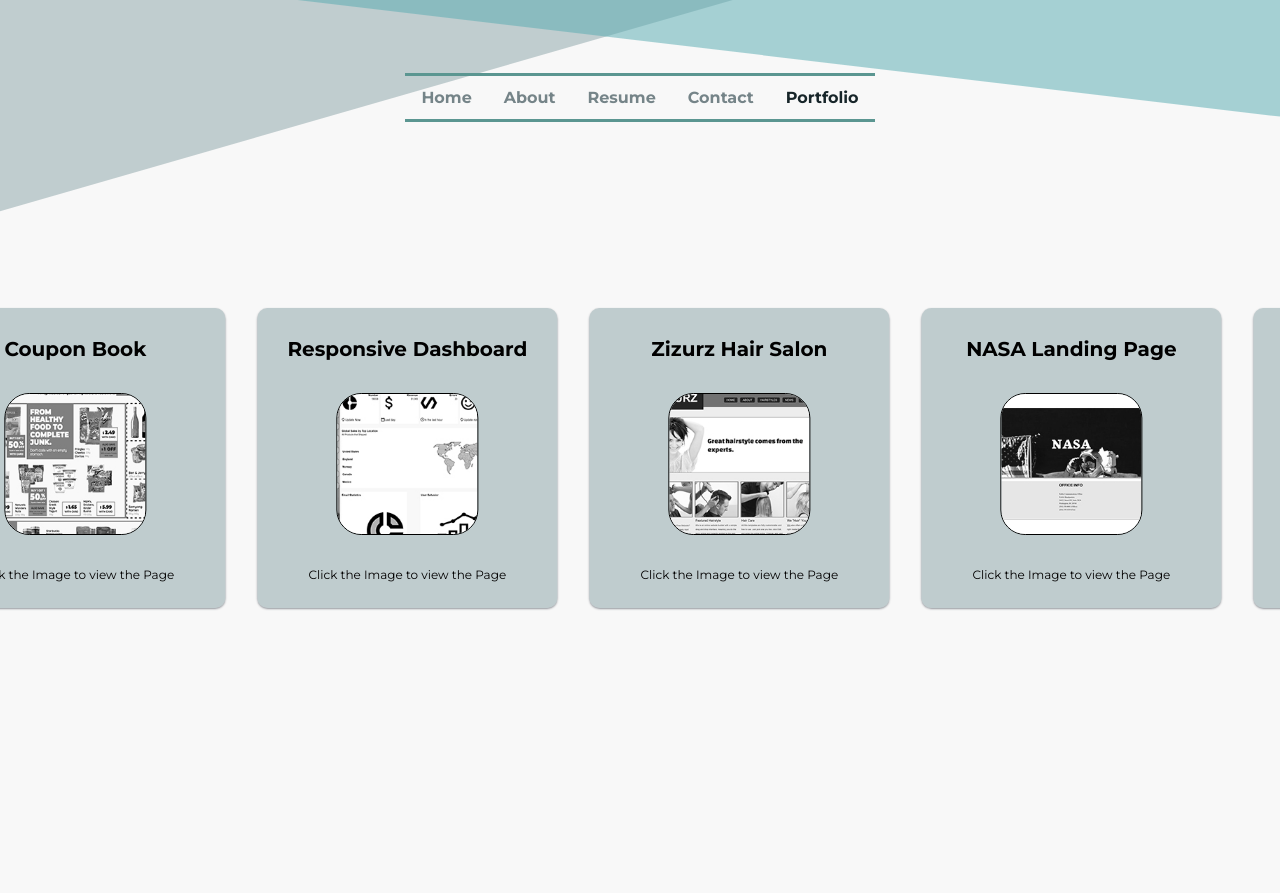
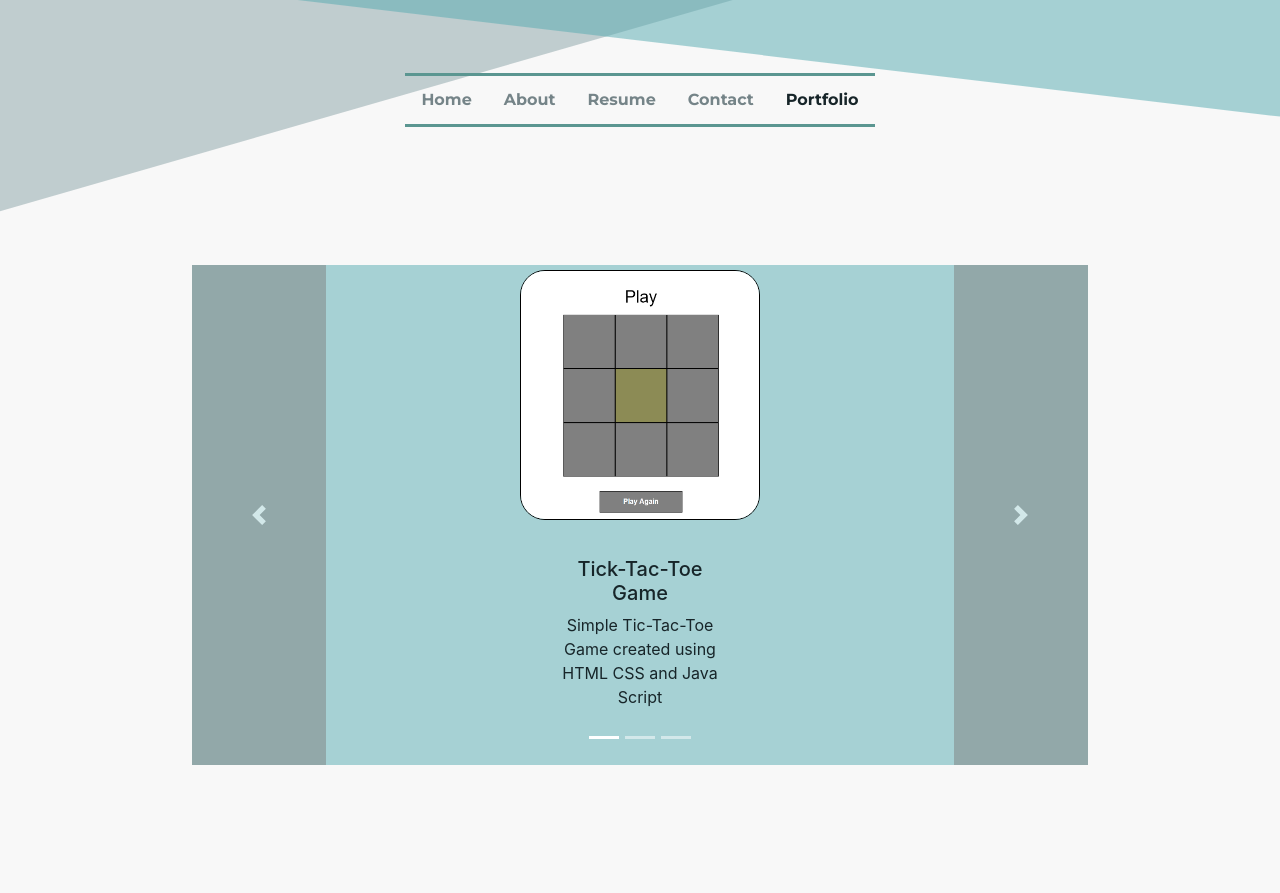
Before and after one commit to Kjschwoerke/Blue-Site, a PHP site: page /portfolio/portfolio.html in a window 1280 px wide. Before the commit the page ends 610 px from the top, so only its background shows below. Run offline with PHP 8.4, Linux system fonts and the light colour scheme; some libraries are stand-ins or nearby versions.

Commit message:
updated svg and image carousel

```diff
--- a/portfolio/Banbury_Dance/About/about.html
+++ b/portfolio/Banbury_Dance/About/about.html
@@ -40,7 +40,7 @@
 
 
     <?xml version="1.0" encoding="UTF-8"?>
-    <svg enable-background="new 0 0 1920 1080" version="1.1" viewBox="0 0 1920 1080" xml:space="preserve" xmlns="http://www.w3.org/2000/svg"
+    <svg width="100%" enable-background="new 0 0 1920 1080" version="1.1" viewBox="0 0 1920 1080" xml:space="preserve" xmlns="http://www.w3.org/2000/svg"
     viewBox="0 0 100 100" preserveAspectRatio="none">
 
     <path class="st0" d="m317 319.4s361.4 97.1 666.4 131c307.2 34.1 798.7-61.7 1009.7-107.8v-438.8h-2103v437.1c102.8-39.7 242.3-59.1 426.9-21.5z"/>
--- a/portfolio/Banbury_Dance/Contact/contact.html
+++ b/portfolio/Banbury_Dance/Contact/contact.html
@@ -40,7 +40,7 @@
 
 
     <?xml version="1.0" encoding="UTF-8"?>
-    <svg enable-background="new 0 0 1920 1080" version="1.1" viewBox="0 0 1920 1080" xml:space="preserve" xmlns="http://www.w3.org/2000/svg"
+    <svg width="100%" enable-background="new 0 0 1920 1080" version="1.1" viewBox="0 0 1920 1080" xml:space="preserve" xmlns="http://www.w3.org/2000/svg"
     viewBox="0 0 100 100" preserveAspectRatio="none">
 
     <path class="st0" d="m317 319.4s361.4 97.1 666.4 131c307.2 34.1 798.7-61.7 1009.7-107.8v-438.8h-2103v437.1c102.8-39.7 242.3-59.1 426.9-21.5z"/>
--- a/portfolio/Banbury_Dance/dance-style.css
+++ b/portfolio/Banbury_Dance/dance-style.css
@@ -125,8 +125,7 @@ svg {
   left: 0;
   right: 0;
   z-index: -1;
-  max-width: 100%;
-  max-height: 600px;
+  max-height: 70%;
 }
 
 .st0 {
--- a/portfolio/Banbury_Dance/dance-style.scss
+++ b/portfolio/Banbury_Dance/dance-style.scss
@@ -105,13 +105,14 @@ svg {
     left: 0;
     right: 0;
     z-index: -1;
-    max-width: 100%;
-    max-height: 600px;
+    // max-width: 100vw;
+    max-height: 70%;
 }
 
 
 .st0 {
     fill:rgb(247, 216, 216);
+
 }
 
 
--- a/portfolio/Banbury_Dance/index.html
+++ b/portfolio/Banbury_Dance/index.html
@@ -40,8 +40,8 @@
 
 
     <?xml version="1.0" encoding="UTF-8"?>
-    <svg enable-background="new 0 0 1920 1080" version="1.1" viewBox="0 0 1920 1080" xml:space="preserve" xmlns="http://www.w3.org/2000/svg"
-    viewBox="0 0 100 100" preserveAspectRatio="none">
+    <svg width='100%' enable-background="new 0 0 1920 1080" version="1.1" viewBox="0 0 1920 1080" xml:space="preserve" xmlns="http://www.w3.org/2000/svg"
+    viewBox="0 0 100 100" viewport="0 0 1920 1080" preserveAspectRatio="none">
 
     <path class="st0" d="m317 319.4s361.4 97.1 666.4 131c307.2 34.1 798.7-61.7 1009.7-107.8v-438.8h-2103v437.1c102.8-39.7 242.3-59.1 426.9-21.5z"/>
     </svg>
--- a/portfolio/image-slider.css
+++ b/portfolio/image-slider.css
@@ -287,4 +287,41 @@ img:hover {
   width: 100%;
   background: #a6d0d4;
 }
+
+#carouselExampleCaptions {
+  width: 70%;
+  margin-left: auto;
+  margin-right: auto;
+}
+
+.carousel {
+  margin-top: 10%;
+  margin-bottom: 10%;
+  text-align: center;
+  background-color: #A6D1D4;
+}
+
+.carousel-inner {
+  width: 250%;
+  max-width: 250px;
+  margin: 0 auto 0 auto;
+}
+
+.carousel-item {
+  padding: 2%;
+  height: 500px;
+}
+
+.carousel-item img {
+  height: 250px;
+  width: 250px;
+}
+
+a.carousel-control-next {
+  background: grey;
+}
+
+a.carousel-control-prev {
+  background: grey;
+}
 /*# sourceMappingURL=image-slider.css.map */
--- a/portfolio/image-slider.scss
+++ b/portfolio/image-slider.scss
@@ -250,3 +250,42 @@ img:hover {
     width: 100%;
     background: #a6d0d4;
 }
+
+// Bootstrap Carousel
+
+#carouselExampleCaptions {
+    width: 70%;
+    margin-left: auto;
+    margin-right: auto;
+}
+
+.carousel {
+    margin-top: 10%;
+    margin-bottom: 10%;
+    text-align: center;
+    background-color: #A6D1D4;
+}
+
+.carousel-inner {
+    width: 250%;
+    max-width: 250px;
+    margin: 0 auto 0 auto;
+}
+
+.carousel-item {
+    padding: 2%;
+    height: 500px;
+            img {
+            height: 250px;
+            width: 250px;
+        }
+
+}
+
+a.carousel-control-next {
+    background: grey;
+}
+
+a.carousel-control-prev {
+    background: grey;
+}
--- a/portfolio/portfolio.html
+++ b/portfolio/portfolio.html
@@ -4,6 +4,7 @@
     <meta charset="UTF-8">
     <meta name="viewport" content="width=device-width, initial-scale=1.0">
     <link rel="shortcut icon" href="../favicon.ico.ico" />
+    <link rel="stylesheet" href="https://stackpath.bootstrapcdn.com/bootstrap/4.3.1/css/bootstrap.min.css" integrity="sha384-ggOyR0iXCbMQv3Xipma34MD+dH/1fQ784/j6cY/iJTQUOhcWr7x9JvoRxT2MZw1T" crossorigin="anonymous">
     <link rel="stylesheet" href="https://cdnjs.cloudflare.com/ajax/libs/font-awesome/5.9.0/css/all.css">
     <link href="https://fonts.googleapis.com/css?family=Montserrat:400,500,700,900&display=swap" rel="stylesheet">
     <link rel="stylesheet" href="./portfolio-style.css">
@@ -54,12 +55,10 @@
 
 
         </div>
-        <div class="container">
-            <!-- <div class="faders">
-                <div class="left">
-                </div>
-                <div class="right"></div>
-            </div>  -->
+
+
+        <!-- <div class="container">
+
 
              <div class="items">
 
@@ -109,17 +108,102 @@
              </div>
 
 
-         </div>
+         </div> -->
 
 
 
 
 
-        </div>
+        <!-- </div>
 
         </div>
 
-        </div>
+        </div>   -->
+
+        <div class="bd-example">
+            <div id="carouselExampleCaptions" class="carousel slide" data-ride="carousel"
+            >
+              <ol class="carousel-indicators">
+                <li data-target="#carouselExampleCaptions" data-slide-to="0" class="active"></li>
+                <li data-target="#carouselExampleCaptions" data-slide-to="1"></li>
+                <li data-target="#carouselExampleCaptions" data-slide-to="2"></li>
+              </ol>
+
+              <!-- Tic Tac Toe Game Slide and Link-->
+              <div class="carousel-inner">
+                <div class="carousel-item active">
+                  <a href="./ticTacToe-javaScript/ticTacToe.html" target ="_blank"><img src="../images/TicTacToe.jpg" class="d-block w-100" alt="Tic Tac Toe Game"></a>
+                  <div class="carousel-caption d-none d-md-block">
+                    <h5>Tick-Tac-Toe Game</h5>
+                    <p>Simple Tic-Tac-Toe Game created using HTML CSS and Java Script</p>
+                  </div>
+                </div>
+
+                <!-- Click Game Slide and Link-->
+                <div class="carousel-item">
+                   <a href="./Clicker Game/index.html" target="_blank"> <img src="../images/Click_Game.jpg" class="d-block w-100" alt="Clicker Game"></a>
+                  <div class="carousel-caption d-none d-md-block">
+                    <h5>Clicker Game</h5>
+                    <p>Simple Clicker Game created using HTML CSS and Java Script</p>
+                  </div>
+                </div>
+
+                <!--Hair Landing Page-->
+                <div class="carousel-item">
+                   <a href="./hair/hair.html" target="_blank"><img src="../images/Hair-landing-thumbnail.jpg" class="d-block w-100" alt="Hair Salon Landing Page"></a>
+                  <div class="carousel-caption d-none d-md-block">
+                    <h5>Hair Salon Sample Landing Page</h5>
+                    <p>Sample Hair Salon Landing Page created using HTML and CSS</p>
+                  </div>
+                </div>
+
+                <!--NASA Landing Page-->
+                <div class="carousel-item">
+                    <a href="./NASA/NASA.html" target="_blank"><img src="../images/NASA-Landing.jpg" class="d-block w-100" alt="NASA Landing Page"></a>
+                    <div class="carousel-caption d-none d-md-block">
+                      <h5>Sample NASA Landing Page</h5>
+                      <p>Sample NASA Landing Page created using HTML and CSS</p>
+                    </div>
+                  </div>
+
+                <!--Coupon Page-->
+                <div class="carousel-item">
+                    <a href="./coupon-book/coupon.html" target="_blank">  <img src="../images/coupon-book-thumbnail.jpg" class="d-block w-100" alt="Coupon Page"></a>
+                    <div class="carousel-caption d-none d-md-block">
+                      <h5>Sample Coupon Page Layout</h5>
+                      <p>Sample Coupon Page created using HTML and CSS positioning and layout tools such as CSS Grid, and Flexbox</p>
+                    </div>
+                  </div>
+
+                  <!--Banbury Dance Page-->
+                  <div class="carousel-item">
+                    <a href="./Banbury_Dance/index.html" target="_blank">  <img src="../images/banbury-landing.jpg" class="d-block w-100" alt="Banbury Dance"></a>
+                    <div class="carousel-caption d-none d-md-block">
+                      <h5>Banbury School of Dance</h5>
+                      <p>Sample website created using HTML and CSS positioning and layout tools such as CSS Grid, and Flexbox</p>
+                    </div>
+                  </div>
+
+
+                <!--Closing Div for image sliders-->
+              </div>
+
+              <!--Carousel Controls for changing slides left or right-->
+              <a class="carousel-control-prev" href="#carouselExampleCaptions" role="button" data-slide="prev">
+                <span class="carousel-control-prev-icon" aria-hidden="true"></span>
+                <span class="sr-only">Previous</span>
+              </a>
+              <a class="carousel-control-next" href="#carouselExampleCaptions" role="button" data-slide="next">
+                <span class="carousel-control-next-icon" aria-hidden="true"></span>
+                <span class="sr-only">Next</span>
+              </a>
+            </div>
+          </div>
+
+        <!--Boot Strap 4 javaScript links-->
+        <script src="https://code.jquery.com/jquery-3.3.1.slim.min.js" integrity="sha384-q8i/X+965DzO0rT7abK41JStQIAqVgRVzpbzo5smXKp4YfRvH+8abtTE1Pi6jizo" crossorigin="anonymous"></script>
+        <script src="https://cdnjs.cloudflare.com/ajax/libs/popper.js/1.14.7/umd/popper.min.js" integrity="sha384-UO2eT0CpHqdSJQ6hJty5KVphtPhzWj9WO1clHTMGa3JDZwrnQq4sF86dIHNDz0W1" crossorigin="anonymous"></script>
+        <script src="https://stackpath.bootstrapcdn.com/bootstrap/4.3.1/js/bootstrap.min.js" integrity="sha384-JjSmVgyd0p3pXB1rRibZUAYoIIy6OrQ6VrjIEaFf/nJGzIxFDsf4x0xIM+B07jRM" crossorigin="anonymous"></script>
 
         </body>
         </html>
```
Also changed, not shown: portfolio/Banbury_Dance/Article/Article.html (+4 -4 lines), 2 other files.
